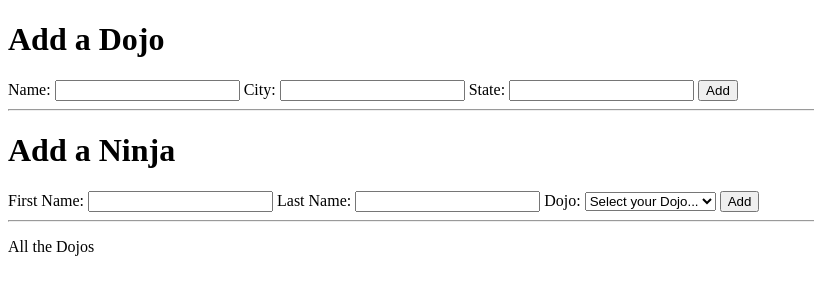
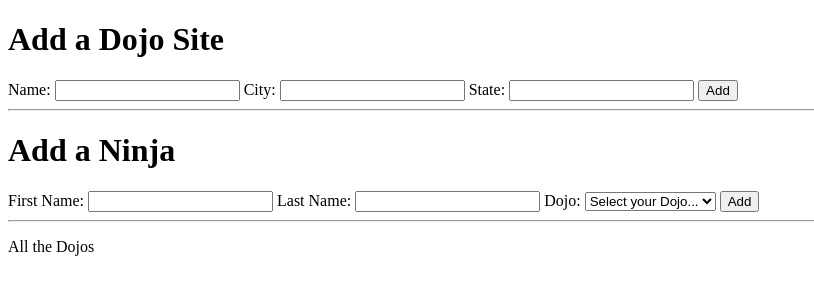
Before and after one commit to Delrorak/temp_template, a Flask app: page / in a window 1280 px wide. Shown: the top 300 px of the page, without its empty margins (0-814 px from the left). Run offline with Flask 2, Linux system fonts and the light colour scheme; data that the repository does not hold is empty.

Commit message:
updated index file

```diff
--- a/templates/index.html
+++ b/templates/index.html
@@ -7,7 +7,7 @@
     <title>index</title>
 </head>
 <body>
-    <h1>Add a Dojo</h1>
+    <h1>Add a Dojo Site</h1>
     <form action="/add_dojo" method="POST">
         Name: <input type="text" name="dojo_name">
         City: <input type="text" name="city">
```
